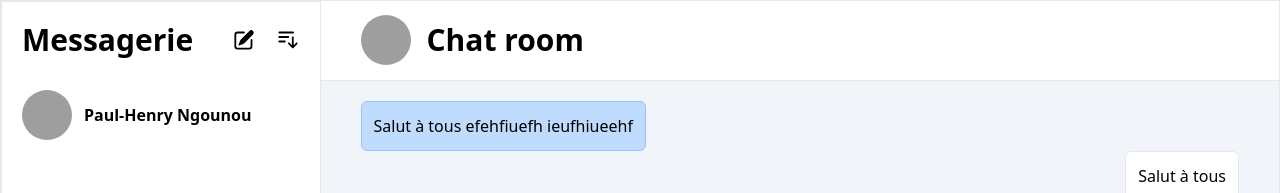
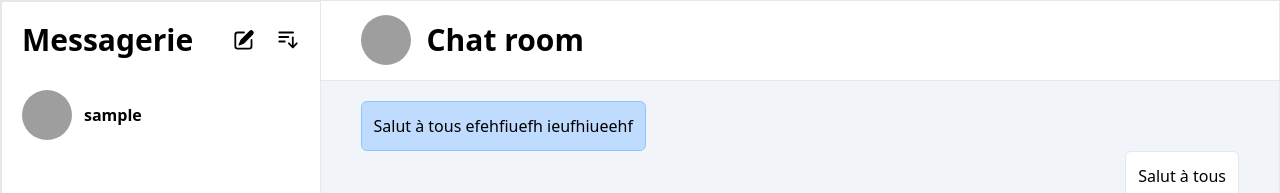
Before and after one commit to Paul-HenryN/projet-rabbitmq-groupe-7, a React (Vite) app in the folder frontend/: page / in a window 1280 px wide. Shown: the top 193 px of the page. Built offline with nearby package versions, Linux system fonts and the light colour scheme; sample sign-in values are in the browser's storage; grey boxes are pictures that could not be loaded.

Commit message:
feat(auth): add auth context

```diff
--- /dev/null
+++ b/frontend/src/context/auth-context.tsx
@@ -0,0 +1,29 @@
+import React from "react";
+import { Dispatch, SetStateAction, createContext } from "react";
+import { User } from "../types/user";
+
+type AuthContextType = {
+  user: User | null;
+  setUser: Dispatch<SetStateAction<User | null>>;
+};
+
+export const AuthContext = createContext<AuthContextType>({
+  user: null,
+  setUser: () => {},
+});
+
+export default function AuthContextProvider({
+  children,
+}: {
+  children: React.ReactNode;
+}) {
+  const [user, setUser] = React.useState<User | null>(
+    JSON.parse(localStorage.getItem("user")!) || null
+  );
+
+  return (
+    <AuthContext.Provider value={{ user, setUser }}>
+      {children}
+    </AuthContext.Provider>
+  );
+}
--- /dev/null
+++ b/frontend/src/hooks/useAuth.ts
@@ -0,0 +1,11 @@
+import React from "react";
+import { AuthContext } from "../context/auth-context";
+
+export default function useAuth() {
+  const { user, setUser } = React.useContext(AuthContext);
+
+  return {
+    user,
+    setUser,
+  };
+}
--- a/frontend/src/pages/chat.tsx
+++ b/frontend/src/pages/chat.tsx
@@ -4,10 +4,16 @@ import EmojiPicker from "emoji-picker-react";
 import { Popover, PopoverContent, PopoverTrigger } from "../components/popover";
 import { FaceSmileIcon, PaperAirplaneIcon } from "@heroicons/react/24/outline";
 import { useState } from "react";
-import background from "../assets/background.jpg";
+import useAuth from "../hooks/useAuth";
+import { Navigate } from "react-router-dom";
 
 export function Chat() {
   const [message, setMessage] = useState<string>("");
+  const { user } = useAuth();
+
+  if (!user) {
+    return <Navigate to="/login" replace />;
+  }
 
   return (
     <main className="grid grid-cols-[1fr,3fr] grid-rows-[1fr,8fr,1fr] min-h-screen border">
@@ -28,7 +34,7 @@ export function Chat() {
             height="50"
             className="rounded-full"
           />
-          <div className="font-semibold">Paul-Henry Ngounou</div>
+          <div className="font-semibold">{user.username}</div>
         </div>
       </div>
 
--- a/frontend/src/pages/login.tsx
+++ b/frontend/src/pages/login.tsx
@@ -5,6 +5,9 @@ import { z } from "zod";
 import { Input } from "../components/input";
 import { FormError } from "../components/form-error";
 import { Button } from "../components/button";
+import useAuth from "../hooks/useAuth";
+import { User } from "../types/user";
+import { useNavigate } from "react-router-dom";
 
 const formSchema = z.object({
   email: z.string().email(),
@@ -16,12 +19,20 @@ export function Login() {
     resolver: zodResolver(formSchema),
   });
 
+  const navigate = useNavigate();
+
+  const { setUser } = useAuth();
+
   const onSubmit = async ({ email, password }: z.infer<typeof formSchema>) => {
-    const response = await axios.post("http://localhost:3333/login", {
+    const response = await axios.post<User>("http://localhost:3333/login", {
       email,
       password,
     });
-    console.log(response);
+
+    setUser(response.data);
+    localStorage.setItem("user", JSON.stringify(response.data));
+
+    navigate("/");
   };
   return (
     <main className="grid place-items-center min-h-screen text-xl">
--- a/frontend/src/pages/root.tsx
+++ b/frontend/src/pages/root.tsx
@@ -1,6 +1,11 @@
 import { Outlet } from "react-router-dom";
+import AuthContextProvider from "../context/auth-context";
 import "../index.css";
 
 export default function Root() {
-  return <Outlet />;
+  return (
+    <AuthContextProvider>
+      <Outlet />
+    </AuthContextProvider>
+  );
 }
--- /dev/null
+++ b/frontend/src/types/user.ts
@@ -0,0 +1,5 @@
+export type User = {
+  id: number;
+  username: string;
+  email: string;
+};
```
